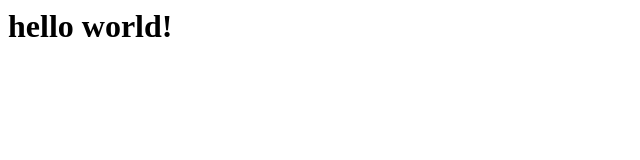
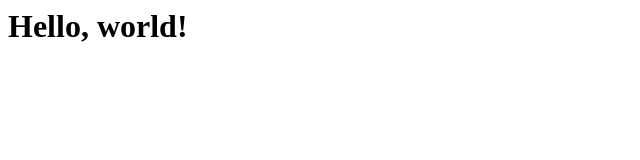
Before and after one commit to serega888/git-rep888, a plain HTML site: page hello.html in a window 1280 px wide. Shown: the whole page, without its empty margins (0-640 px from the left). Drawn offline with Linux system fonts and the light colour scheme.

```diff
--- a/hello.html
+++ b/hello.html
@@ -1,5 +1,5 @@
 <html>
   <body>
-     <h1>hello world!</h1>
+     <h1>Hello, world!</h1>
   </body>
 </html>
```
